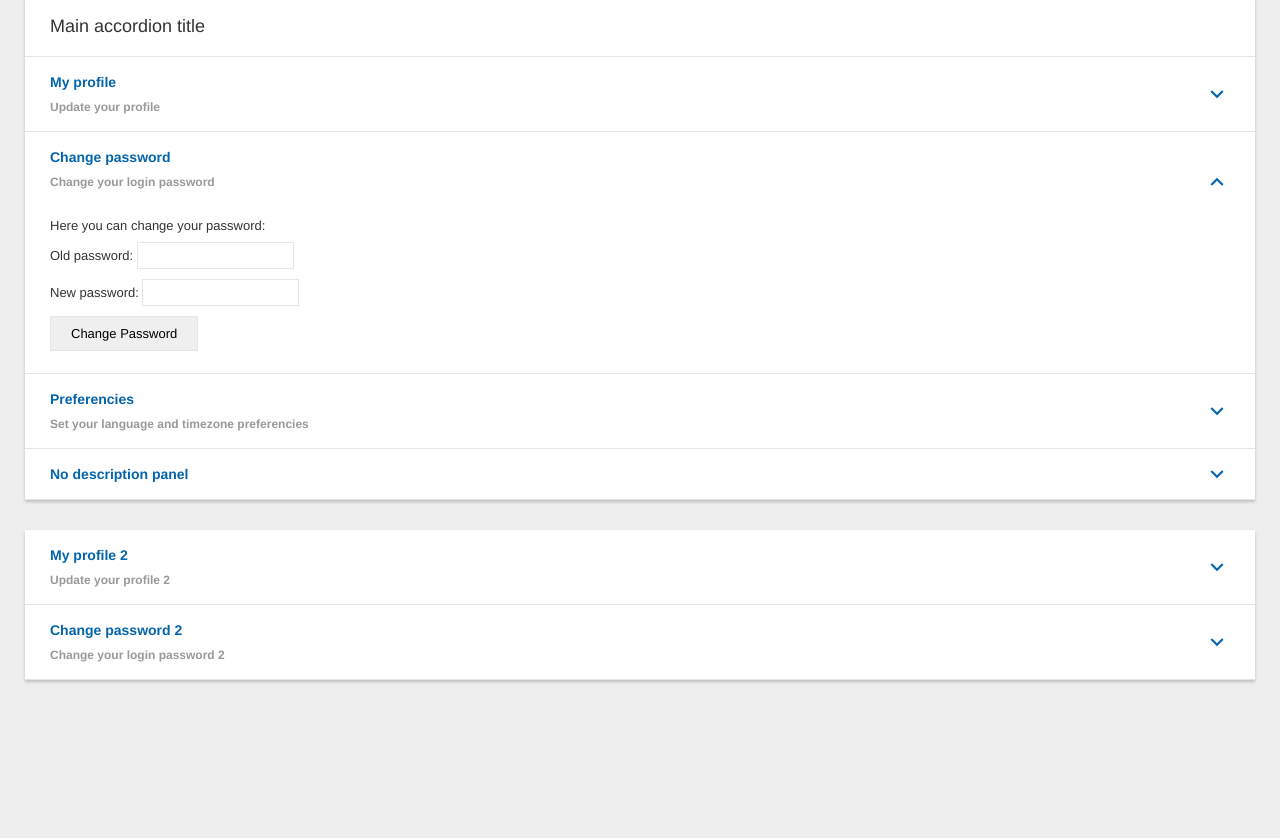
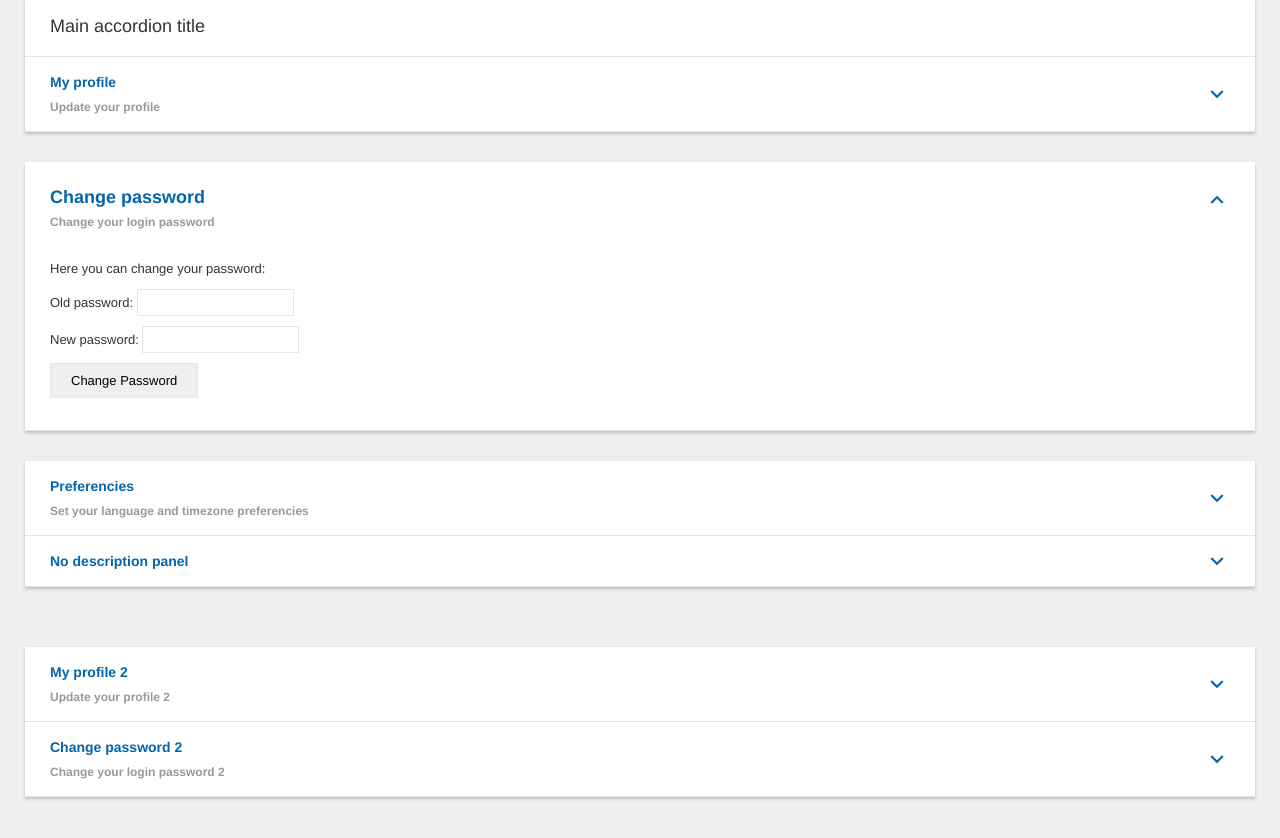
Before and after one commit to angelarted/accordion-test, a website: page index.html in a window 1280 px wide. Both pictures are taken after a click on the element 640 px from the left and 277 px from the top of the page. Shown: the part 108-946 px from the top of the page. Before the commit the page ends 843 px from the top, so only its background shows below. Drawn offline with Linux system fonts and the light colour scheme.

Commit message:
altri aggiustamenti di stile

```diff
--- a/index.html
+++ b/index.html
@@ -89,7 +89,7 @@
 				},{
 					title: 'Change password 2',
 					subtitle: 'Change your login password 2',
-					content: '<p>HTML <a href="/page.html">Phaesellus mollis</a> for this panel 2</p>'
+					content: '<p>Lorem ipsum dolor sit amet, consectetur adipiscing elit. Nullam in pharetra justo. Aliquam turpis mi, blandit eu enim vitae, varius lacinia ante. Nam sit amet tincidunt orci. Suspendisse tincidunt ante porttitor nisi elementum, ac gravida massa convallis. Nullam fringilla vulputate magna. Mauris iaculis blandit dui, luctus hendrerit odio dapibus et. Curabitur pretium mauris in sagittis vestibulum. Nam vel rhoncus enim. Maecenas placerat est eget tellus gravida euismod. Ut suscipit tempus dignissim. Phasellus sed ex id sem viverra dapibus. Etiam purus tortor, sodales vel aliquet in, dignissim non mi. Maecenas id varius magna.</p>'
 				}]
 			};
 
--- a/js/accordion.js
+++ b/js/accordion.js
@@ -18,6 +18,7 @@ Accordion.prototype.print = function(){
 			</div>' : '';
 	for (i=0; i<this.panels.length; i++){
 		subtitle = this.panels[i].subtitle || '';
+		//description must be limited to one row
 		panelSubtitle = subtitle !== '' ? '<h4 class="heading--h4">'+this.panels[i].subtitle+'</h4>' : '';
 		panels+= '<div class="ac-row ac-panel">\
 					<div class="ac-panel_title">\
@@ -41,23 +42,24 @@ Accordion.prototype.bindBehaviour = function(){
 	this.accordionHeader = document.querySelectorAll('.ac-panel_title')
 
 	for(i=0;i <this.accordionHeader.length;i++){
-		console.log('o')
 		this.accordionHeader[i].addEventListener('click',this.togglePanel,false);
 	}
 
 }
 
 Accordion.prototype.togglePanel = function(e){
+	let panel = e.target.parentNode;
 	let content = e.target.nextElementSibling;
 	let contentHeight = content.firstElementChild.offsetHeight;
-	console.log(e.target)
 	if(content.classList.contains('ac--open')){
 		e.target.classList.remove('ac--open');
 		content.classList.remove('ac--open');
+		panel.classList.remove('ac--open');
 		content.style.height = 0;
 	} else {
 		e.target.classList.add('ac--open');
 		content.classList.add('ac--open');
+		panel.classList.add('ac--open');
 		content.style.height = contentHeight + 25;
 	}
 }
--- a/src/accordion.js
+++ b/src/accordion.js
@@ -18,6 +18,7 @@ Accordion.prototype.print = function(){
 			</div>' : '';
 	for (i=0; i<this.panels.length; i++){
 		subtitle = this.panels[i].subtitle || '';
+		//description must be limited to one row
 		panelSubtitle = subtitle !== '' ? '<h4 class="heading--h4">'+this.panels[i].subtitle+'</h4>' : '';
 		panels+= '<div class="ac-row ac-panel">\
 					<div class="ac-panel_title">\
@@ -41,23 +42,24 @@ Accordion.prototype.bindBehaviour = function(){
 	this.accordionHeader = document.querySelectorAll('.ac-panel_title')
 
 	for(i=0;i <this.accordionHeader.length;i++){
-		console.log('o')
 		this.accordionHeader[i].addEventListener('click',this.togglePanel,false);
 	}
 
 }
 
 Accordion.prototype.togglePanel = function(e){
+	let panel = e.target.parentNode;
 	let content = e.target.nextElementSibling;
 	let contentHeight = content.firstElementChild.offsetHeight;
-	console.log(e.target)
 	if(content.classList.contains('ac--open')){
 		e.target.classList.remove('ac--open');
 		content.classList.remove('ac--open');
+		panel.classList.remove('ac--open');
 		content.style.height = 0;
 	} else {
 		e.target.classList.add('ac--open');
 		content.classList.add('ac--open');
+		panel.classList.add('ac--open');
 		content.style.height = contentHeight + 25;
 	}
 }
--- a/src/accordion.scss
+++ b/src/accordion.scss
@@ -12,16 +12,16 @@ $grey-divider: #e4e6ec;
 
 .ac-wrapper{
 	width: 100%;
-	background: white;
-	margin-bottom: 30px;
-	box-shadow: 0px 2px 3px rgba(0,0,0,0.2);
+	margin-bottom: 60px;
 }
 .ac-row{
 	padding: 15px 25px;
 	border-bottom: 1px solid $grey-divider;
 }
 .ac-main_title{
+	box-shadow: 0px 2px 3px rgba(0,0,0,0.2);
 	padding: 20px 25px 21px;
+	background: white;
 	.heading--h2{
 		font-size: 18px;
 		font-weight: 400;
@@ -29,6 +29,9 @@ $grey-divider: #e4e6ec;
 	}
 }
 .ac-panel{
+	background: white;
+	box-shadow: 0px 2px 3px rgba(0,0,0,0.2);
+
 	&_title{
 		position: relative;
 		cursor: pointer;
@@ -40,6 +43,7 @@ $grey-divider: #e4e6ec;
 			font-weight: 600;
 			color: $azure;
 			line-height: 20px;
+			transition: all 1s;
 		}
 		.heading--h4{
 			font-size: 12px;
@@ -62,12 +66,16 @@ $grey-divider: #e4e6ec;
 		}
 		&.ac--open{
 			.ac-icon{
+				top: 0;
 				transform: scaleY(-1);
             	filter: flipv;
            		display: inline-block;
             	padding-left: 5px;
             	padding-right: 0;
             	transition: transform .3s, filter .3s;
+			}
+			.heading--h3{
+				font-size: 18px;
 			}
 		}
 	}
@@ -91,4 +99,10 @@ $grey-divider: #e4e6ec;
 			top: 23px;
 		}
 	}
+
+	&.ac--open{
+		margin-top: 30px;
+		margin-bottom: 30px;
+		padding: 25px;
+	}
 }
--- a/src/styles.scss
+++ b/src/styles.scss
@@ -104,6 +104,7 @@ body{
 
 p{
 	padding: 5px 0;
+	line-height: 20px;
 }
 input{
 	border: 1px solid $grey_outline;
```
Also changed, not shown: css/accordion.css, css/styles.css.
